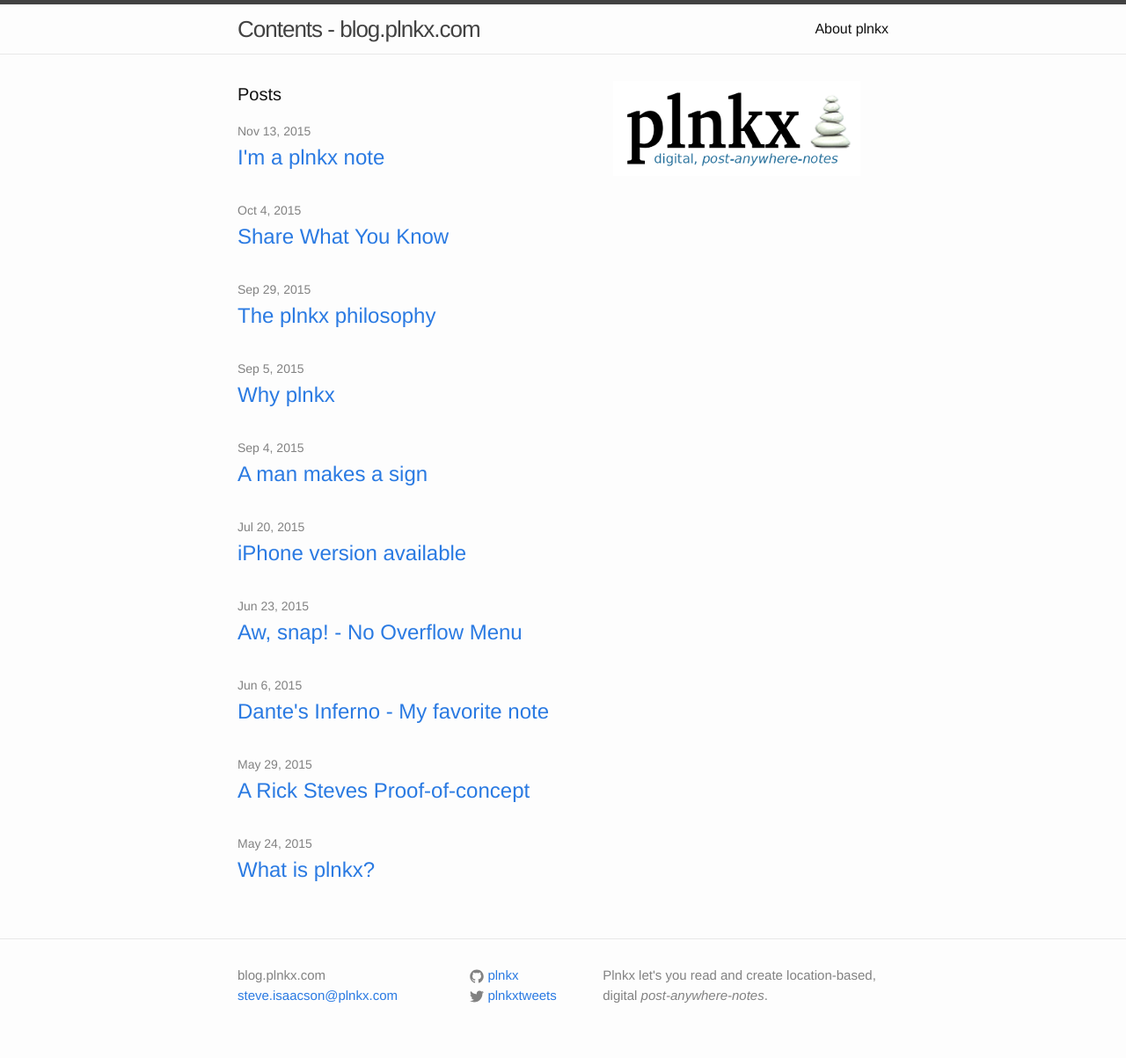
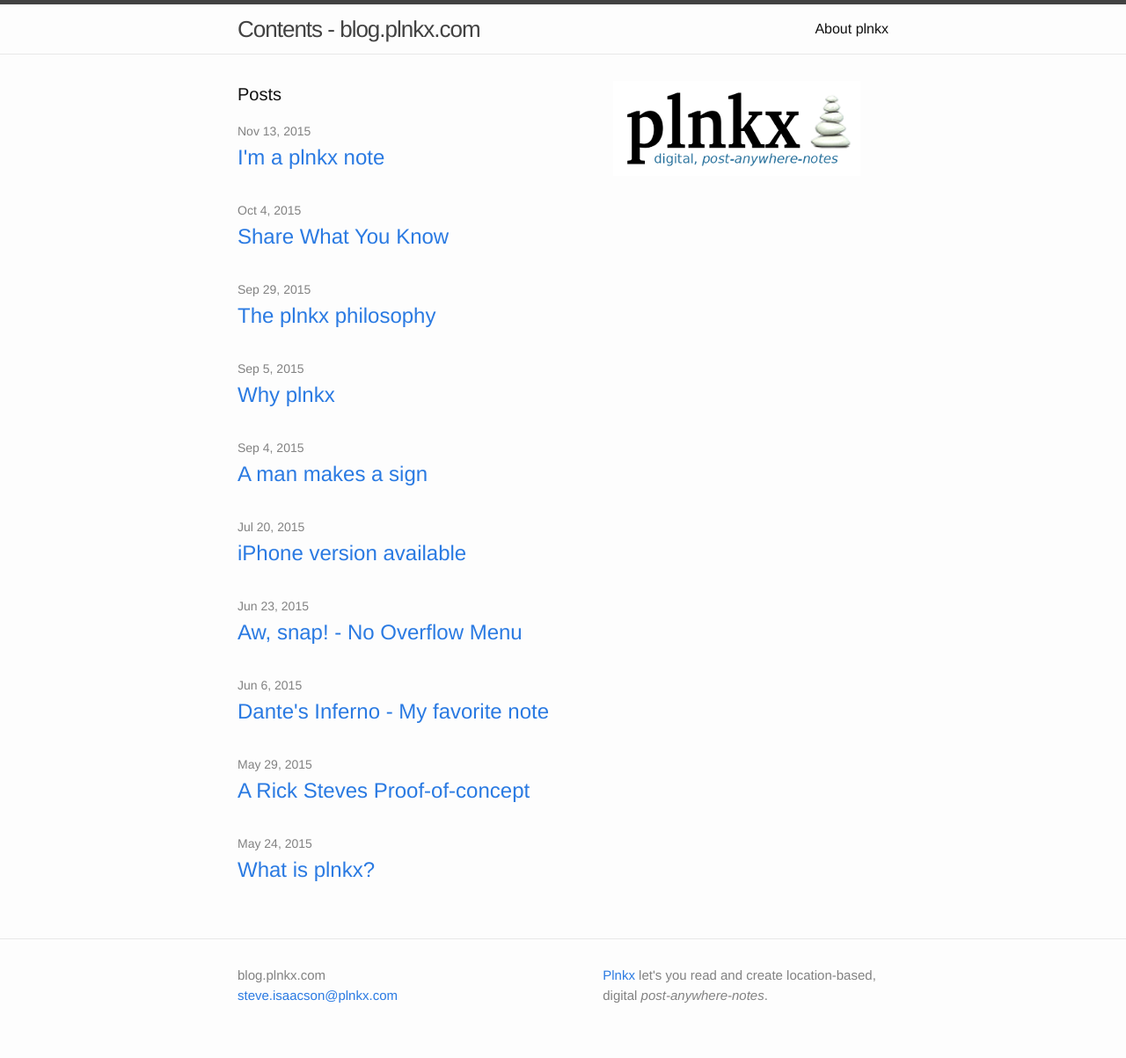
Before and after one commit to plnkx/blog, a Jekyll site: the page built from index.html, in a window 1280 px wide. Shown: the whole page at 88% size. Built offline with Jekyll 4.4.1, drawn with Linux system fonts in a browser that asks for light colours; some of the changed lines change nothing that is shown.

Commit message:
- _config.yml    - Comment-out twitter_username, github_username    - Add link to plnkx.com

```diff
--- a/_config.yml
+++ b/_config.yml
@@ -2,12 +2,13 @@
 title: blog.plnkx.com
 email: steve.isaacson@plnkx.com
 description: > # this means to ignore newlines until "baseurl:"
-  Plnkx let's you read and create location-based, digital
+  <a href='https://www.plnkx.com'>Plnkx</a>
+  let's you read and create location-based, digital
   <em>post-anywhere-notes</em>.
 baseurl: "" # the subpath of your site, e.g. /blog/
 url: "http://blog.plnkx.com" # the base hostname & protocol for your site
-twitter_username: plnkxtweets
-github_username:  plnkx
+###stevei twitter_username: plnkxtweets
+###stevei github_username:  plnkx
 
 # Build settings
 markdown: kramdown
```
